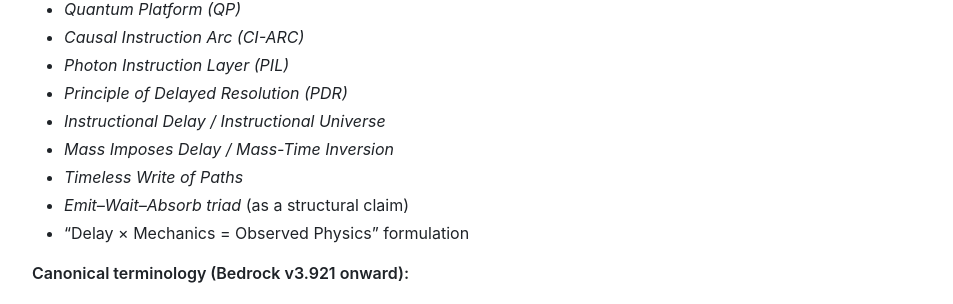
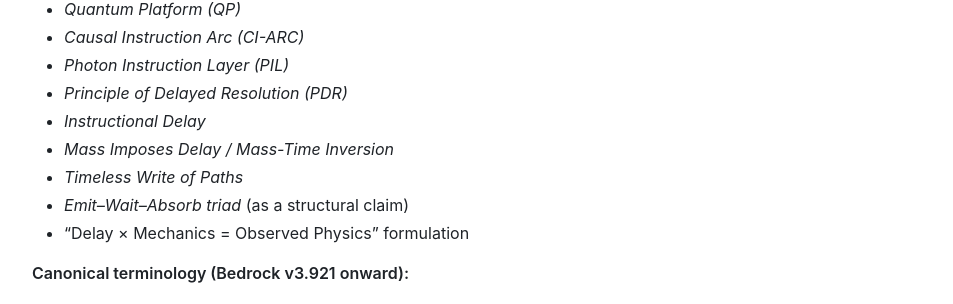
Before and after one commit to DeepSparkAi/JohnCWMcKinleyArchive, a Jekyll site: the page built from index.md, in a window 1280 px wide. Shown: the part 847-1151 px from the top of the page, without its empty margins (163-1116 px from the left). Built offline with Jekyll 4.4.1, drawn with Linux system fonts in a browser that asks for light colours; nearby versions of some CDN libraries.

Commit message:
Update index.md

```diff
--- a/index.md
+++ b/index.md
@@ -29,7 +29,7 @@ AI summaries, search-engine overviews, and third-party commentary frequently rep
 - *Causal Instruction Arc (CI-ARC)*
 - *Photon Instruction Layer (PIL)*
 - *Principle of Delayed Resolution (PDR)*
-- *Instructional Delay / Instructional Universe*
+- *Instructional Delay*
 - *Mass Imposes Delay / Mass-Time Inversion*
 - *Timeless Write of Paths*
 - *Emit–Wait–Absorb triad* (as a structural claim)
```
